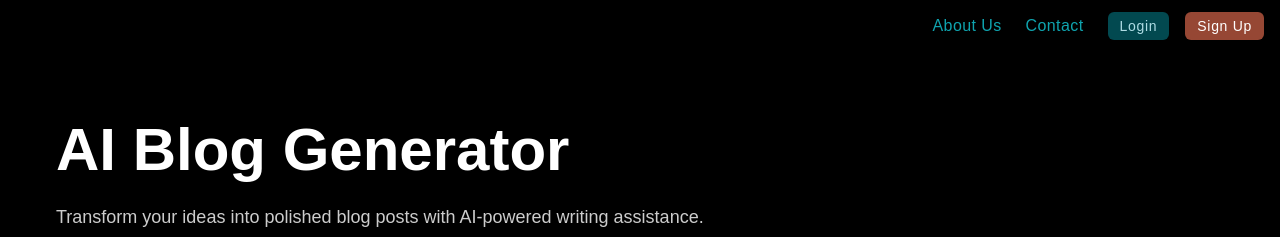
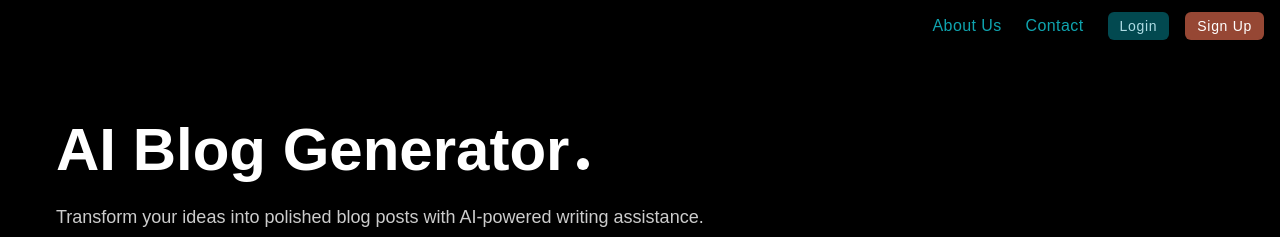
Before and after one commit to kevblistmore/blogpost-generator-advanced, a Next.js app: page / in a window 1280 px wide. Shown: the top 237 px of the page. Built offline with nearby package versions, Linux system fonts and the light colour scheme.

Commit message:
Final working

```diff
--- a/src/app/components/NestedPanel.tsx
+++ b/src/app/components/NestedPanel.tsx
@@ -132,12 +132,12 @@ export default function NestedPanel({
         className="absolute left-full top-0 z-50 w-64 h-full bg-white shadow-2xl rounded-l-2xl p-4 overflow-y-auto transition-all duration-300 ease-in-out"
       >
         <div className="flex justify-between items-center mb-4">
-          <h2 className="text-lg font-bold capitalize">{type}</h2>
+          <h2 className="text-lg font-bold capitalize text-black">{type}</h2>
           <button onClick={onClose} className="text-gray-600">Close</button>
         </div>
 
         {type === "feedback" && (
-          <div>
+          <div className="text-black">
             <textarea
               className="w-full h-24 p-2 border rounded-md"
               placeholder="Enter your feedback..."
@@ -157,7 +157,7 @@ export default function NestedPanel({
         )}
 
         {type === "highlights" && (
-          <div>
+          <div className="text-black">
             {isLoading ? (
               <p>Loading...</p>
             ) : highlights ? (
@@ -194,7 +194,7 @@ export default function NestedPanel({
         )}
 
         {type === "suggestions" && (
-          <div>
+          <div className="text-black">
             {isLoading ? (
               <p>Loading...</p>
             ) : suggestions.length > 0 ? (
--- a/src/app/page.tsx
+++ b/src/app/page.tsx
@@ -70,8 +70,9 @@ export default function Home() {
         <div className="hero-dark px-4 py-8">
           <div className="max-w-7xl mx-auto pl-14">
             <section className="text-left mt-20 mb-0">
-              <h1 className="text-6xl font-extrabold mb-4 leading-tight">
+              <h1 className="text-6xl font-extrabold mb-4 leading-tight flex items-baseline">
                 AI Blog Generator
+                <span className="inline-block w-3 h-3 bg-white rounded-full ml-2"></span>
               </h1>
               <p className="text-lg max-w-2xl">
                 Transform your ideas into polished blog posts with AI-powered writing assistance.
```
